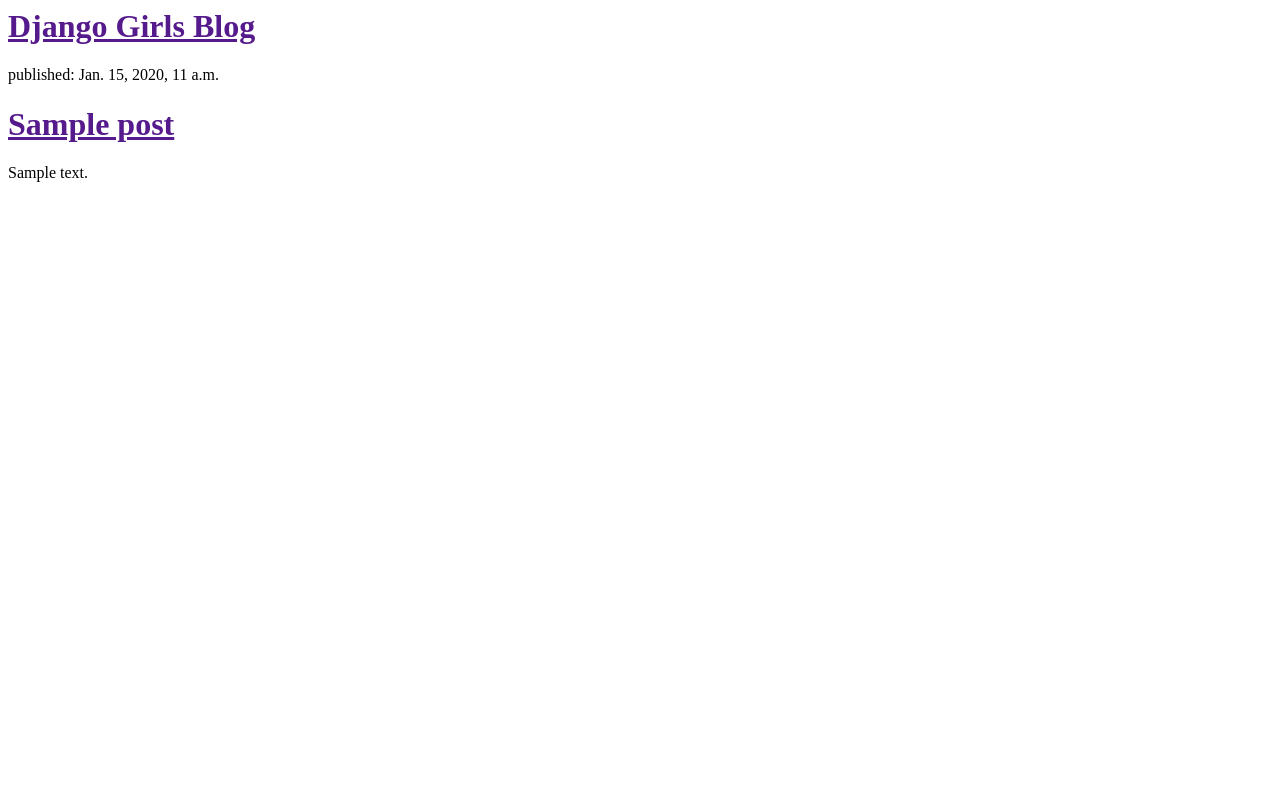
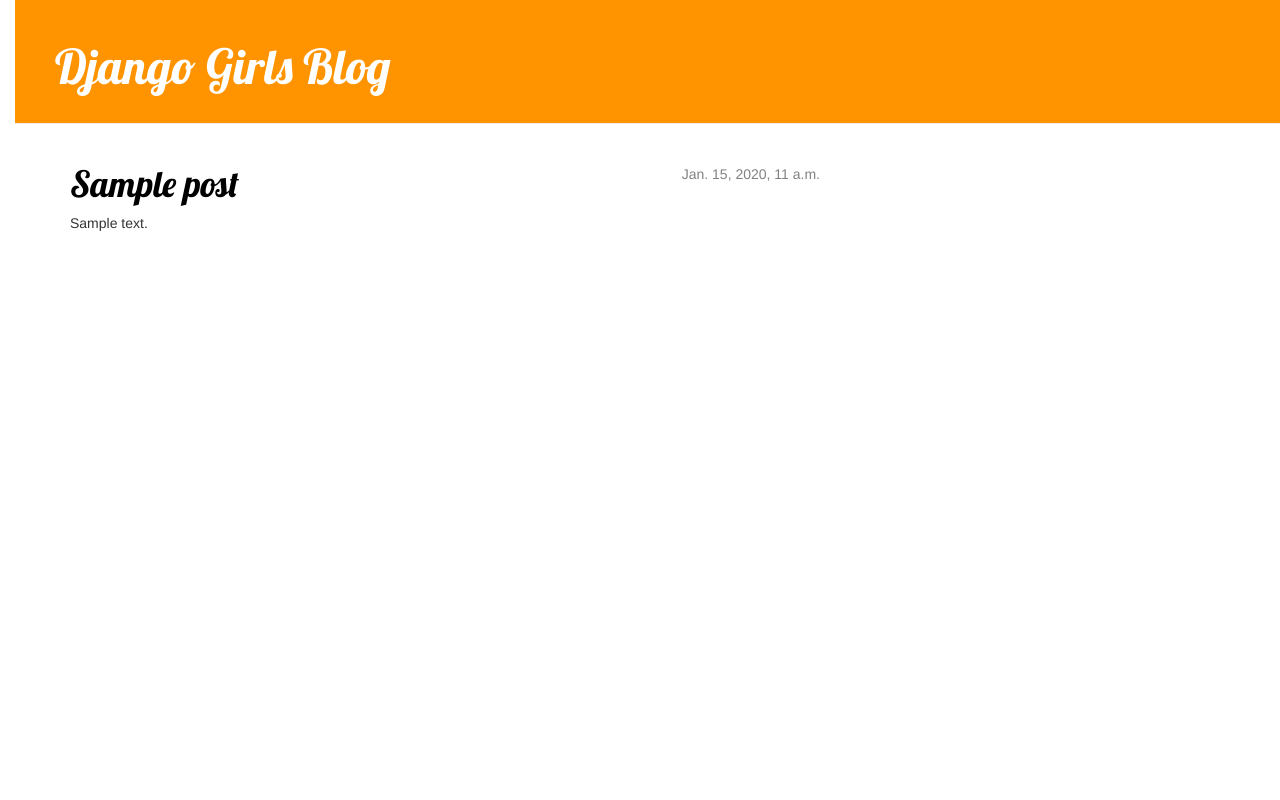
Before and after one commit to aaimona/my_first_blog, a Django app: template blog/templates/blog/post_list.html in a window 1280 px wide. Run offline with Django 3.2, Linux system fonts and the light colour scheme; the template is opened without the code that fills it: values that come from a table or form of the project are taken from there, others are empty; tables that the repository leaves empty hold one stand-in row (values such as "Sample post"); some libraries are stand-ins or nearby versions.

Commit message:
Dodanie CSS

```diff
--- /dev/null
+++ b/blog/templates/blog/base.html
@@ -0,0 +1,32 @@
+{% load staticfiles %}
+<html>
+    <head>
+        <title>Django Girls blog</title>
+        <link rel="stylesheet" href="//maxcdn.bootstrapcdn.com/bootstrap/3.2.0/css/bootstrap.min.css">
+        <link rel="stylesheet" href="//maxcdn.bootstrapcdn.com/bootstrap/3.2.0/css/bootstrap-theme.min.css">
+        <link rel="stylesheet" href="{% static 'css/blog.css' %}">
+        <link href="//fonts.googleapis.com/css?family=Lobster&subset=latin,latin-ext" rel="stylesheet" type="text/css">
+    </head>
+    <body>
+    <div class="page-header">
+        <h1><a href="/">Django Girls Blog</a></h1>
+    </div>
+    <div class="content container">
+        <div class="row">
+            <div class="col-md-8">
+            {% block content %}
+            {% for post in posts %}
+                <div class="post">
+                <div class="date">
+                    {{ post.published_date }}
+                </div>
+                <h1><a href="">{{ post.title }}</a></h1>
+                <p>{{ post.text|linebreaks }}</p>
+                </div>
+            {% endfor %}
+            {% endblock %}
+            </div>
+        </div>
+    </div>
+</body>
+</html>
--- a/blog/templates/blog/post_list.html
+++ b/blog/templates/blog/post_list.html
@@ -1,21 +1,10 @@
-<html>
-    <head>
-        <title>Django Girls blog</title>
-    </head>
-    <body>
-        <div>
-            <h1><a href="">Django Girls Blog</a></h1>
+{% extends 'blog/base.html' %}
+{% for post in posts %}
+    <div class="post">
+        <div class="date">
+            {{ post.published_date }}
         </div>
-
-        {% for post in posts %}
-
-            <div>
-                <p>published: {{post.published_date}}</p>
-                <h1><a href = "">{{ post.title }}</a></h1>
-                <p>{{post.text}}</p>
-
-            </div>
-        {% endfor %}
-
-    </body>
-</html>
+        <h1><a href="">{{ post.title }}</a></h1>
+        <p>{{ post.text|linebreaks }}</p>
+    </div>
+{% endfor %}
--- a/mysite/settings.py
+++ b/mysite/settings.py
@@ -122,3 +122,7 @@
 STATIC_URL = '/static/'
 
 STATIC_ROOT = os.path.join(BASE_DIR, 'public', 'static')
+
+STATICFILES_DIRS = (
+    os.path.join(BASE_DIR, "static"),
+)
--- /dev/null
+++ b/static/css/blog.css
@@ -0,0 +1,56 @@
+h1 a {
+	color:#FCA205;
+	font-family: "Lobster";
+}
+
+body {
+	padding-left: 15px;
+}
+
+.page-header {
+    background-color: #ff9400;
+    margin-top: 0;
+    padding: 20px 20px 20px 40px;
+}
+
+.page-header h1, .page-header h1 a, .page-header h1 a:visited, .page-header h1 a:active {
+    color: #ffffff;
+    font-size: 36pt;
+    text-decoration: none;
+}
+
+.content {
+    margin-left: 40px;
+}
+
+h1, h2, h3, h4 {
+    font-family: 'Lobster', cursive;
+}
+
+.date {
+    float: right;
+    color: #828282;
+}
+
+.save {
+    float: right;
+}
+
+.post-form textarea, .post-form input {
+    width: 100%;
+}
+
+.top-menu, .top-menu:hover, .top-menu:visited {
+    color: #ffffff;
+    float: right;
+    font-size: 26pt;
+    margin-right: 20px;
+}
+
+.post {
+    margin-bottom: 70px;
+}
+
+.post h1 a, .post h1 a:visited {
+    color: #000000;
+}
```
